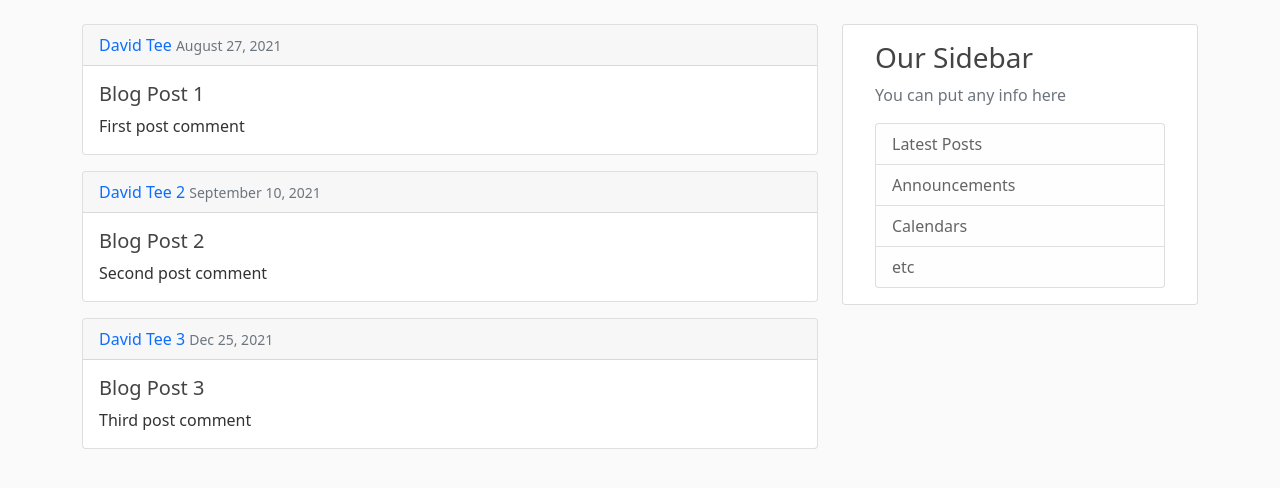
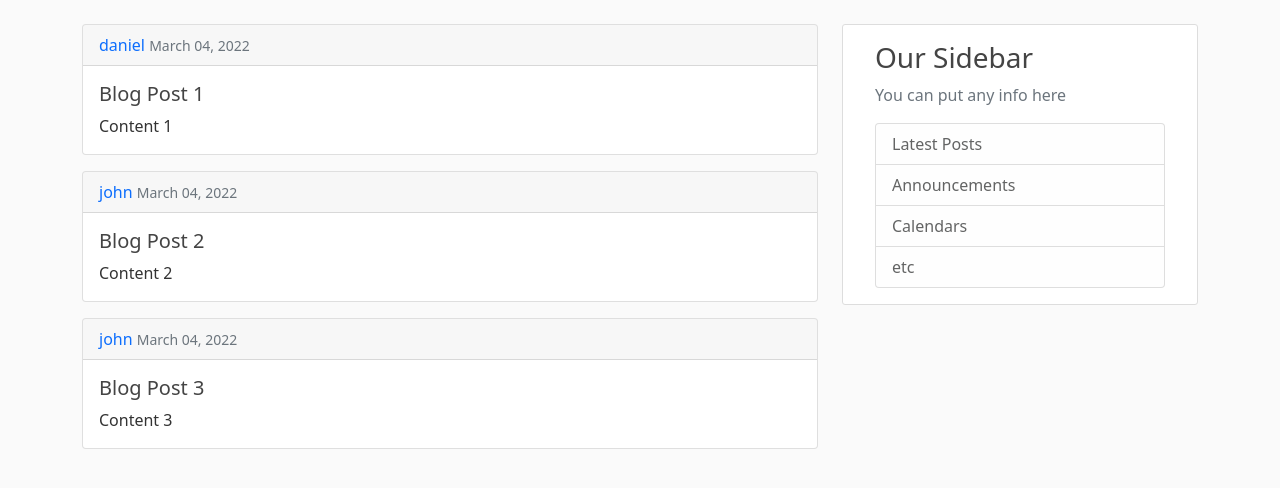
Before and after one commit to daniel-liemng/blog_django, a Django app: page / in a window 1280 px wide. Shown: the part 56-544 px from the top of the page. Run offline with Django 3.2, Linux system fonts and the light colour scheme; data comes from the database, SQL or seed files in the repository.

Commit message:
retrieve posts from DB

```diff
--- a/blog/templates/blog/home.html
+++ b/blog/templates/blog/home.html
@@ -2,7 +2,7 @@
 <div class="card mb-3">
   <div class="card-header">
     <a href="#">{{ post.author }}</a>
-    <small class="text-muted">{{ post.date_posted }}</small>
+    <small class="text-muted">{{ post.date_posted|date:"F d, Y"}}</small>
   </div>
   <div class="card-body">
     <h5 class="card-title">{{ post.title }}</h5>
--- a/blog/views.py
+++ b/blog/views.py
@@ -1,30 +1,31 @@
 from django.shortcuts import render
+from .models import Post
 
-posts = [
-  {
-    'author': 'David Tee',
-    'title': 'Blog Post 1',
-    'content': 'First post comment',
-    'date_posted': 'August 27, 2021'
-  },
-    {
-    'author': 'David Tee 2',
-    'title': 'Blog Post 2',
-    'content': 'Second post comment',
-    'date_posted': 'September 10, 2021'
-  },
-    {
-    'author': 'David Tee 3',
-    'title': 'Blog Post 3',
-    'content': 'Third post comment',
-    'date_posted': 'Dec 25, 2021'
-  },
-]
+# posts = [
+#   {
+#     'author': 'David Tee',
+#     'title': 'Blog Post 1',
+#     'content': 'First post comment',
+#     'date_posted': 'August 27, 2021'
+#   },
+#     {
+#     'author': 'David Tee 2',
+#     'title': 'Blog Post 2',
+#     'content': 'Second post comment',
+#     'date_posted': 'September 10, 2021'
+#   },
+#     {
+#     'author': 'David Tee 3',
+#     'title': 'Blog Post 3',
+#     'content': 'Third post comment',
+#     'date_posted': 'Dec 25, 2021'
+#   },
+# ]
 
 # Create your views here.
 def home(request):
   context = {
-    'posts': posts
+    'posts': Post.objects.all()
   }
 
   return render(request, 'blog/home.html', context)
```
